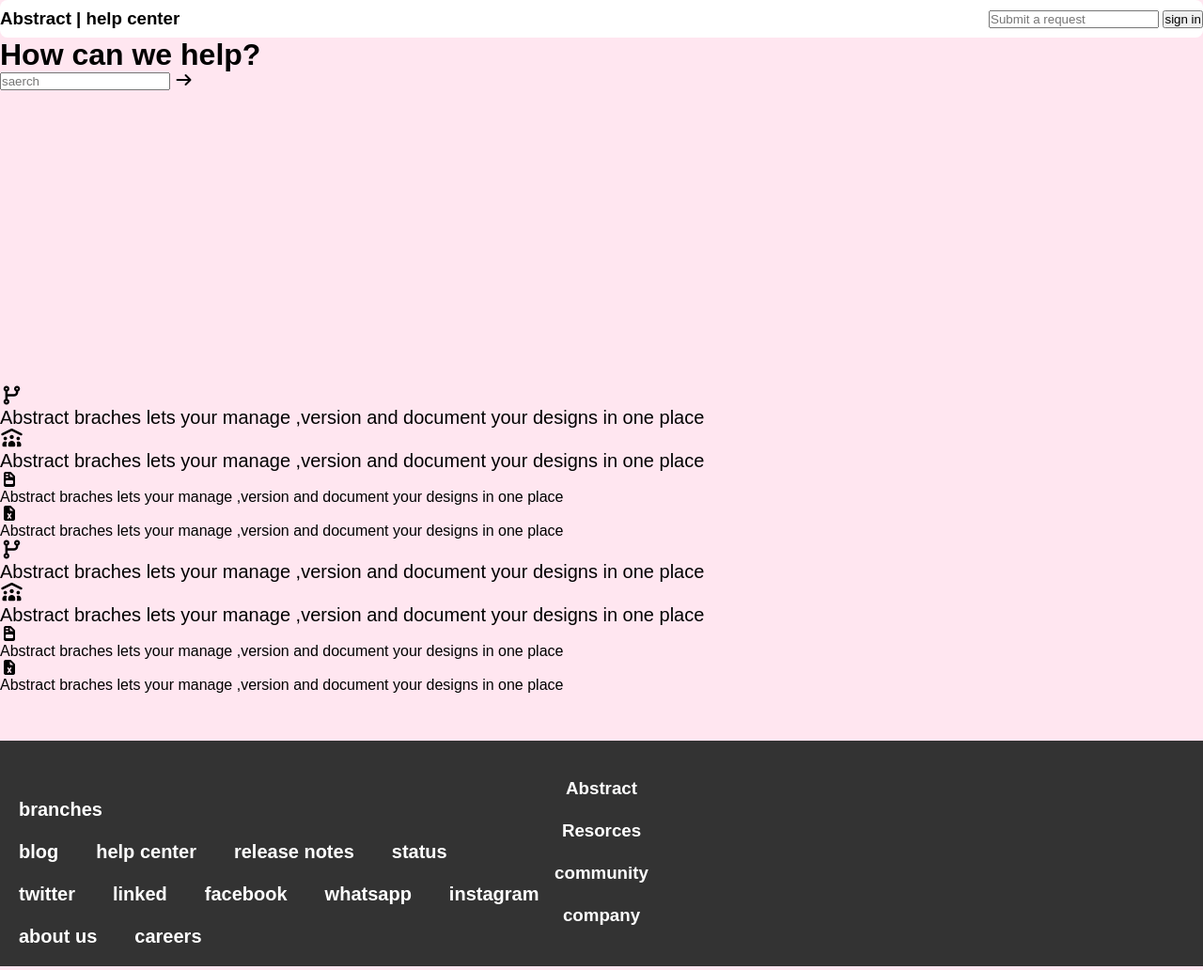
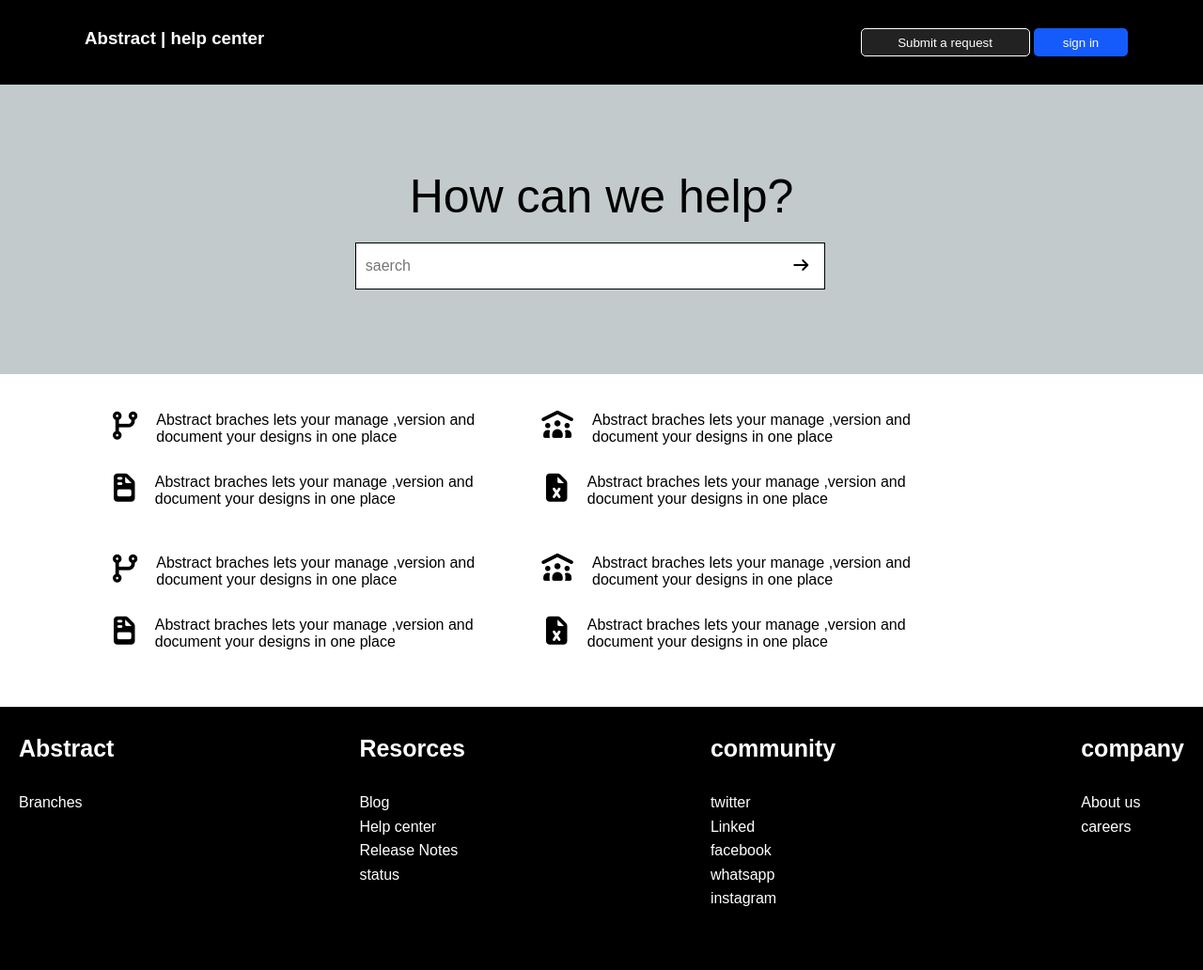
Before and after one commit to kaif147/Abstract, a plain HTML site: page style.html in a window 1280 px wide. Shown: the whole page at 94% size. Drawn offline with Linux system fonts and the light colour scheme.

Commit message:
Added my actual style.css code

```diff
--- a/style.css
+++ b/style.css
@@ -5,180 +5,125 @@
 }
 body{
   font-family: Arial, Helvetica, sans-serif;
-  background-color: rgba(255, 230, 240, 1);
-  color: black;
+
+}
+.conatiner{
+  display: flex;
+  flex-wrap: wrap;
+
 }
 .navbar{
-  background-color: white;
   display: flex;
-  flex-wrap: wrap;
   justify-content: space-between;
-  align-items: center;
-  height: 40px;
-  width: 100%;
-  border-radius: 8px;
+  padding:30px;
+  background-color: black;
+  color: white;
 }
-.lists ul{
-  display: flex;
-  gap: 40px;
-  list-style: none;
-  text-transform:lowercase;
-  font-weight: 600;
-  font-size: 20px;
+.navbar h3{
+  padding-left: 60px;
 }
-.lists li a{
-  text-decoration: none;
-  color: black;
-  position: relative;
-  display: inline-block;
-  transition: all 0.3s ease;
+.search input{
+  width: 180px;
+  height: 30px;
+  background-color: #222;
+  border: 1px solid white;
+  color: white;
+  text-align: center;
+  border-radius: 5px;
+  cursor: pointer;
 }
-.logo{
-  padding-left: 20px;
-  font-size: 28px;
-  font-weight: bold;
-  text-transform: uppercase;
-  display: block;
+.search button{
+  width: 100px;
+  height: 30px;
+  background-color: rgb(21, 90, 251);
+  color: white;
+  border: none;
+  border-radius: 5px;
+  cursor: pointer;
 }
-.lists li a:hover{
-  transform: scale(1.2);
-  color: blue;
+.search{
+  padding-right: 50px;
 }
-.icon{
-  padding-right: 30px;
-  font-size: 20px;
+.search input::placeholder{
+  color: white;
+  opacity: 1;
 }
 .hero{
-  background-image: url("1ccaaf1f-29ab-40dc-85b4-f2450877344d.jpeg");
-  background-repeat: no-repeat;
-  background-size:cover;
-  width: 100%;
-  height: 370px;
+  background-color: rgb(194, 202, 203);
+  padding: 90px;
+  text-align: center;
+
 }
-.container h2{
-  display: flex;
-  justify-content: center;
-  font-weight: 800;
+.hero i{
+  position:relative;
+  bottom:0px;
+  right: 40px;
+  cursor: pointer;
 }
-.container h2 span{
-  color:rgb(248, 51, 84);
-  margin-left: 10px;
+.hero h1{
+  font-size: 50px;
+  font-weight: 10;
+}
+.hero input::placeholder{
+  padding-left: 10px;
+  font-size: 16px;
+}
+.box input{
+   width:500px;
+   height: 50px;
+   border: 1px solid black;
+   cursor: pointer;
+}
+.box{
+  margin-top: 20px;
 }
 .content{
   display: flex;
   flex-wrap: wrap;
-}
-.content img{
-  width: auto;
-  height: 200px;
-  padding: 10px;
-
-}
-h3{
-  text-align: center;
-}
-.price{
-  text-align: center;
-  font-weight: 400;
-}
-.product img:hover{
-  transform: scale(1.1);
-}
-.product img{
-  transition: all 0.3s ease;
-  cursor: pointer;
-}
-.content2{
-  display: flex;
-  padding: 5px;
-  width: auto;
-  height: 200px;
+  gap: 30px;
+  margin-top: 40px;
+  margin-bottom: 50px;
+  padding-left: 120px;
 }
 
-.footer {
-  background-color: #333;
-  color: white;
-  padding: 40px 20px 20px;
-  margin-top: 50px;
+.icon{
+  width: 900px;
+  display: flex;
+  gap: 20px;
 }
-
-.footer-container {
+.main{
+  display: flex;
+  width: 900px;
+  gap: 20px;
+}
+.icon i{
+  font-size: 30px;
+}
+.main i{
+  font-size: 30px;
+}
+.footer{
   display: flex;
   flex-wrap: wrap;
+}
+.arrange{
+  display: flex;
+  flex-wrap: wrap;
+  gap: 40px;
+  background-color: black;
+  color:white;
+  width: 100%;
+  padding: 20px;
+  margin-top: 10px;
   justify-content: space-between;
-  gap: 20px;
+  padding-top: 30px;
+  height: 280px;
 }
-
-/* .footer-column {
-  flex: 1 1 200px;
-} */
-
-.footer-column h3 {
-  font-size: 18px;
-  margin-bottom: 10px;
+.lists h3{
+  margin-bottom: 30px;
+  font-size: 25px;
 }
-
-.footer-column ul {
+.lists ul li{
   list-style: none;
-  padding: 0;
+  line-height:1.6;
 }
-
-.footer-column ul li {
-  margin-bottom: 8px;
-}
-
-.footer-column ul li a {
-  text-decoration: none;
-  color: white;
-  transition: color 0.3s ease;
-}
-
-.footer-column ul li a:hover {
-  color: #f83354;
-}
-
-.social-icons i {
-  font-size: 20px;
-  margin-right: 12px;
-  cursor: pointer;
-  transition: transform 0.3s ease, color 0.3s ease;
-}
-
-.social-icons i:hover {
-  color: #f83354;
-  transform: scale(1.2);
-}
-
-.footer-bottom {
-  text-align: center;
-  margin-top: 30px;
-  border-top: 1px solid #555;
-  padding-top: 15px;
-  font-size: 14px;
-}
-
-
-@media (max-width: 768px) {
-  .footer-container {
-    flex-direction: column;
-    align-items: center;
-  }
-  .navbar{
-    height: 60px;
-  }
-  .lists ul{
-    gap: 10px;
-    align-items: start;
-  }
-  .logo{
-    padding-left: 150px;
-    text-align: center;
-    color: red;
-  }
-  .icon{
-    padding: 0;
-  }
-  .content {
-    justify-content: center;
-  }
-}
```
